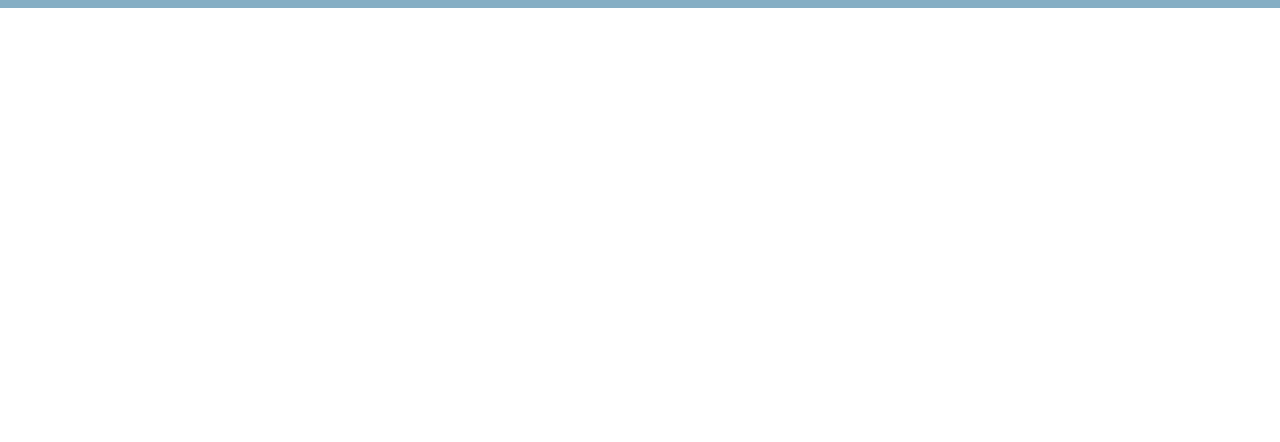
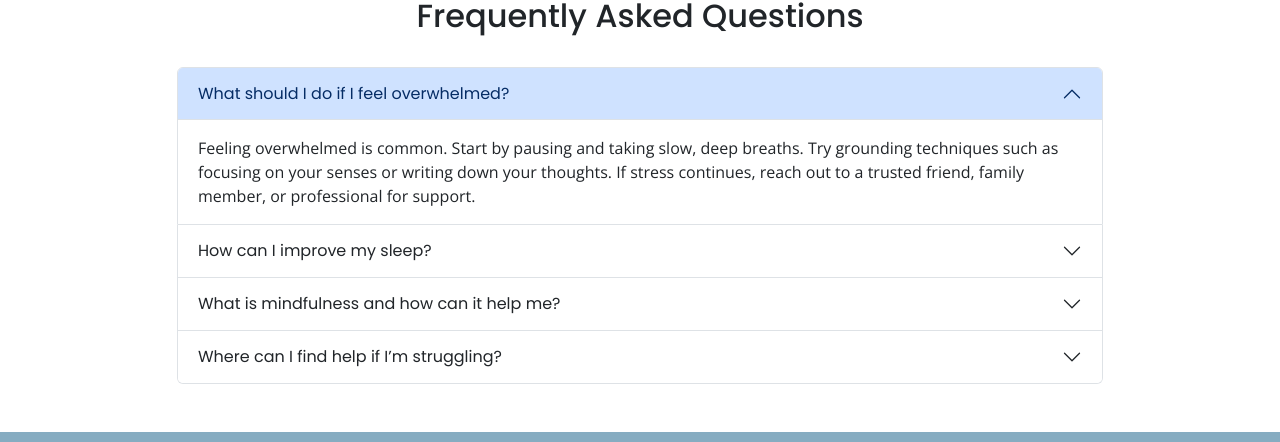
Before and after one commit to mrosevere/mental-health-awareness, a plain HTML site: page index.html in a window 1280 px wide. Shown: the part 1295-1737 px from the top of the page. Before the commit the page ends 1303 px from the top, so only its background shows below. Drawn offline with nearby package versions, Linux system fonts and the light colour scheme.

Commit message:
add FAQ section

```diff
--- a/index.html
+++ b/index.html
@@ -398,7 +398,81 @@
           </div>
         </div>
       </section>
+
+      <!-- FAQ Section -->
+       <section id="faq" class="container my-5">
+  <div class="row justify-content-center">
+    <div class="col-12 text-center mb-4">
+      <h2>Frequently Asked Questions</h2>
+    </div>
+
+    <div class="col-12 col-md-10">
+      <div class="accordion" id="faqAccordion">
+
+        <!-- FAQ 1 -->
+        <div class="accordion-item">
+          <h2 class="accordion-header" id="faqHeadingOne">
+            <button class="accordion-button" type="button" data-bs-toggle="collapse" data-bs-target="#faqCollapseOne" aria-expanded="true" aria-controls="faqCollapseOne">
+              What should I do if I feel overwhelmed?
+            </button>
+          </h2>
+          <div id="faqCollapseOne" class="accordion-collapse collapse show" aria-labelledby="faqHeadingOne" data-bs-parent="#faqAccordion">
+            <div class="accordion-body">
+              Feeling overwhelmed is common. Start by pausing and taking slow, deep breaths. Try grounding techniques such as focusing on your senses or writing down your thoughts. If stress continues, reach out to a trusted friend, family member, or professional for support.
+            </div>
+          </div>
+        </div>
+
+        <!-- FAQ 2 -->
+        <div class="accordion-item">
+          <h2 class="accordion-header" id="faqHeadingTwo">
+            <button class="accordion-button collapsed" type="button" data-bs-toggle="collapse" data-bs-target="#faqCollapseTwo" aria-expanded="false" aria-controls="faqCollapseTwo">
+              How can I improve my sleep?
+            </button>
+          </h2>
+          <div id="faqCollapseTwo" class="accordion-collapse collapse" aria-labelledby="faqHeadingTwo" data-bs-parent="#faqAccordion">
+            <div class="accordion-body">
+              Create a calming bedtime routine by limiting screen time, keeping your room cool and dark, and winding down with relaxing activities like reading or gentle stretches. Consistency is key — try to go to bed and wake up at the same time each day.
+            </div>
+          </div>
+        </div>
+
+        <!-- FAQ 3 -->
+        <div class="accordion-item">
+          <h2 class="accordion-header" id="faqHeadingThree">
+            <button class="accordion-button collapsed" type="button" data-bs-toggle="collapse" data-bs-target="#faqCollapseThree" aria-expanded="false" aria-controls="faqCollapseThree">
+              What is mindfulness and how can it help me?
+            </button>
+          </h2>
+          <div id="faqCollapseThree" class="accordion-collapse collapse" aria-labelledby="faqHeadingThree" data-bs-parent="#faqAccordion">
+            <div class="accordion-body">
+              Mindfulness is the practice of paying attention to the present moment without judgment. It can help reduce stress, improve focus, and bring a sense of calm. Simple techniques include mindful breathing, noticing your surroundings, or guided meditation.
+            </div>
+          </div>
+        </div>
+
+        <!-- FAQ 4 -->
+        <div class="accordion-item">
+          <h2 class="accordion-header" id="faqHeadingFour">
+            <button class="accordion-button collapsed" type="button" data-bs-toggle="collapse" data-bs-target="#faqCollapseFour" aria-expanded="false" aria-controls="faqCollapseFour">
+              Where can I find help if I’m struggling?
+            </button>
+          </h2>
+          <div id="faqCollapseFour" class="accordion-collapse collapse" aria-labelledby="faqHeadingFour" data-bs-parent="#faqAccordion">
+            <div class="accordion-body">
+              If you’re finding things difficult, you don’t have to face it alone. Reach out to your GP, call NHS 111, or contact services such as <a href="https://www.samaritans.org/" target="_blank">Samaritans</a> or <a href="https://giveusashout.org/" target="_blank">Shout</a>. Talking to someone you trust can also make a big difference.
+            </div>
+          </div>
+        </div>
+
+      </div>
+    </div>
+  </div>
+</section>
+
     </main>
+
+
 
     <!-- Footer Section (three-column layout) -->
     <!-- old single-row footer removed; new three-column footer follows -->
```
